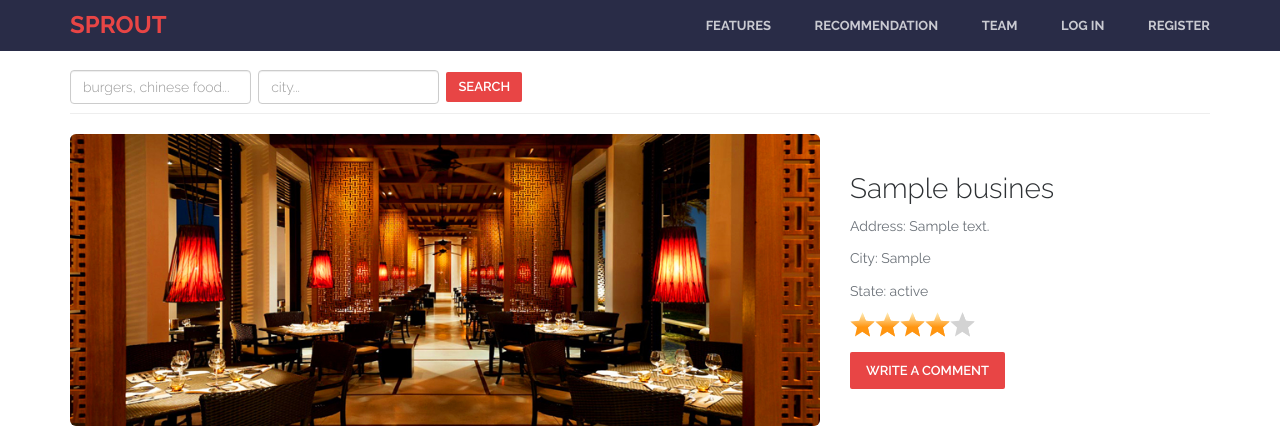
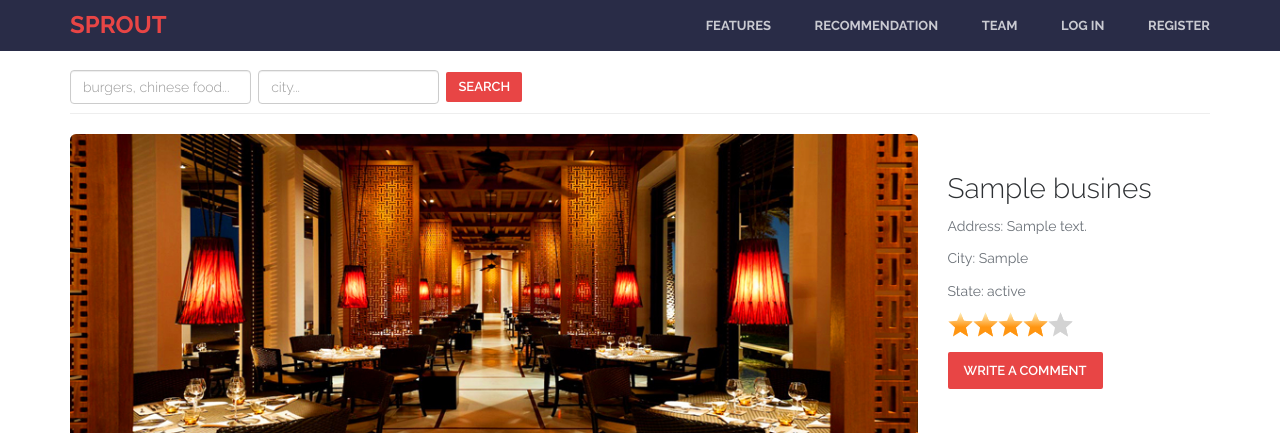
Before and after one commit to iamty7/CS411Project, a Django app: page /business/1/ in a window 1280 px wide. Shown: the top 433 px of the page. Run offline with Django 3.2, Linux system fonts and the light colour scheme; tables that the repository leaves empty hold one stand-in row (values such as "Sample post").

Commit message:
LTE business v3.2

```diff
--- a/mysite/yelp/templates/yelp/business.html
+++ b/mysite/yelp/templates/yelp/business.html
@@ -55,9 +55,9 @@
             <!-- Collect the nav links, forms, and other content for toggling -->
 
             <ul class="primary-nav pull-right" style="padding-top:15px;">
-                <li><a href="{% url 'home#features' %}">Features</a></li>
-                <li><a href="{% url 'home#recommendations' %}">Recommendation</a></li>
-                <li><a href="{% url 'home#teams' %}">Team</a></li>
+                <li><a href="{% url 'home' %}">Features</a></li>
+                <li><a href="{% url 'home' %}">Recommendation</a></li>
+                <li><a href="{% url 'home' %}">Team</a></li>
                 <li><a data-toggle="modal" href="javascript:void(0)" onclick="openLoginModal();">Log in</a></li>
                 <li><a data-toggle="modal" href="javascript:void(0)" onclick="openRegisterModal();">Register</a></li>
             </ul>
@@ -88,11 +88,11 @@
 
         <!-- Heading Row -->
         <div class="row">
-            <div class="col-md-8">
+            <div class="col-md-9">
                 <img class="img-responsive img-rounded" src="static/homepage/images/result.jpg" alt="">
             </div>
             <!-- /.col-md-8 -->
-            <div class="col-md-4">
+            <div class="col-md-3">
                 <h3 style=padding-top:20px;>{{ business.name }}</h3>
                 <p>Address: {{ business.address }}</p>
                 <p>City: {{ business.city }}</p>
```
